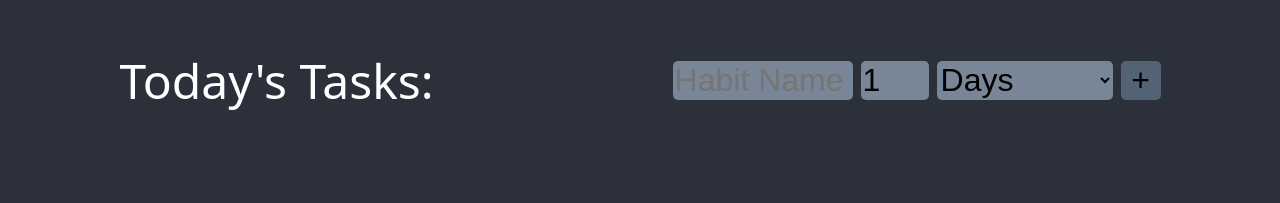
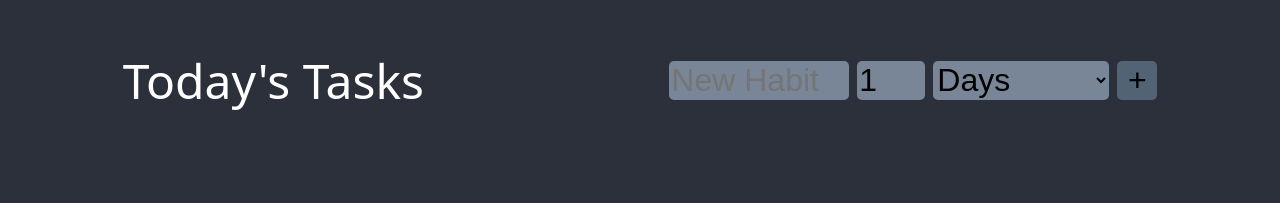
Before and after one commit to ItsGoldMonke/Habby, a Vue app in the folder client/: page / in a window 1280 px wide. Shown: the top 203 px of the page. Built offline with nearby package versions, Linux system fonts and the light colour scheme.

Commit message:
feat: make top bar into its own component and create function to manage habits

```diff
--- a/client/src/App.vue
+++ b/client/src/App.vue
@@ -1,7 +1,9 @@
 <script setup lang="ts">
 import TodayView from "./components/TodayView.vue";
+import TopBar from "./components/TopBar.vue";
 </script>
 
 <template>
+  <TopBar/>
   <TodayView/>
 </template>
--- a/client/src/components/TodayView.vue
+++ b/client/src/components/TodayView.vue
@@ -1,27 +1,10 @@
 <script setup lang="ts">
-import type { Habit } from "../types/habit.ts";
 import HabitCard from "./HabitCard.vue";
-import {onMounted, onUnmounted, ref, watch} from "vue";
-
+import {onMounted, onUnmounted} from "vue";
+import {habits, removeHabit} from "../utils/useHabits.ts";
 
 const STORAGE_KEY = "habits";
 let coolDownTimer: ReturnType<typeof setInterval>;
-type IntervalUnit = "minutes" | "hours" | "days";
-const newHabitName = ref("");
-const intervalValue = ref(1);
-const intervalUnit = ref<IntervalUnit>("days");
-
-
-function loadHabits(): Habit[] {
-  try {
-    const habits = localStorage.getItem(STORAGE_KEY);
-    return habits ? JSON.parse(habits) as Habit[] : [];
-  } catch {
-    return [];
-  }
-}
-
-const habits = ref<Habit[]>(loadHabits());
 
 onMounted(() => {
   coolDownTimer = setInterval(() => {
@@ -37,33 +20,11 @@ onMounted(() => {
       }
     }
   }, 1000)
-});
+}); // TODO: Implement streak resetting & improve daily streaks
 
 onUnmounted(() => {
   clearInterval(coolDownTimer);
 });
-
-
-watch(habits, (newHabits) => {
-  localStorage.setItem(STORAGE_KEY, JSON.stringify(newHabits));
-}, {deep: true});
-
-function addHabit(name: string, intervalMinutes: number) {
-  const habit: Habit = {
-    id: crypto?.randomUUID?.() ?? `${Date.now()}-${Math.random().toString(16).slice(2)}`,
-    name,
-    label: `Every ${intervalValue.value} ${intervalUnit.value}`,
-    intervalMinutes, // needs to be implemented in the form later
-    currentStreak: 0,
-    completedToday: false,
-    lastCompleted: null
-  }
-  habits.value.push(habit)
-}
-
-function removeHabit(id: string) {
-  habits.value = habits.value.filter(habit => habit.id !== id); // removes habit corresponding to id
-}
 
 function toggleHabit(id: string) {
   const habit = habits.value.find((habit) => habit.id === id); // finds the habit corresponding to the id in the list
@@ -82,56 +43,13 @@ function toggleHabit(id: string) {
   habit.lastCompleted = now;
 }
 
-function handleSubmit() {
-  const name = newHabitName.value;
-  if (!name || intervalValue.value < 1) return;
 
-  const multipliers = {
-    minutes: 1,
-    hours: 60,
-    days: 1440,
-  };
-
-  const intervalMinutes = intervalValue.value * multipliers[intervalUnit.value];
-
-  addHabit(name, intervalMinutes);
-}
 
 
 </script>
 
 <template>
   <section>
-    <div class="top-bar">
-
-      <h1>Today's Tasks:</h1>
-      <form @submit.prevent="handleSubmit">
-        <input
-            v-model="newHabitName"
-            name="habitName"
-            placeholder="Habit Name"
-            required
-            maxlength="20"
-            autocomplete="off"
-        />
-        <input
-            v-model.number="intervalValue"
-            type="number"
-            name="intervalMinutes"
-            min="1"
-            max="365"
-            required
-        />
-        <select v-model="intervalUnit">
-          <option value="minutes">Minutes</option>
-          <option value="hours">Hours</option>
-          <option value="days">Days</option>
-        </select>
-        <button type="submit">+</button>
-      </form>
-
-    </div>
-
     <div class="habit-grid">
       <HabitCard @toggle="toggleHabit" @remove="removeHabit" v-for="habit in habits" :key="habit.id" :habit="habit"/>
     </div>
@@ -139,70 +57,6 @@ function handleSubmit() {
 </template>
 
 <style scoped>
-
-
-.top-bar {
-  display: flex;
-  align-items: center;
-  flex-direction: row;
-  justify-content: space-around;
-  gap: 1rem;
-}
-
-form {
-  display: flex;
-  gap: 0.5rem;
-}
-
-@media (max-width: 600px) {
-  form {
-    flex-direction: column;
-    align-items: end;
-  }
-}
-
-.top-bar input {
-  font-size: 2rem;
-  background: #788697;
-  border: none;
-  outline: none;
-  align-content: center;
-  width: 11rem;
-  border-radius: 5px;
-}
-
-.top-bar input[type='number'] {
-  width: 4rem;
-}
-
-.top-bar select {
-  font-size: 2rem;
-  background: #788697;
-  border: none;
-  outline: none;
-  align-content: center;
-  width: 11rem;
-  border-radius: 5px;
-}
-
-.top-bar [type='submit'] {
-  width: 2.5rem;
-  background: #526375;
-  font-size: 2rem;
-  outline: none;
-  border-radius: 5px;
-}
-
-h1 {
-  font-size: 3rem;
-  text-align: center;
-}
-button {
-  font-size: 2rem;
-  text-align: center;  border: none;
-  outline: none;
-
-}
 .habit-grid{
   display: flex;
   flex-wrap: wrap;
--- /dev/null
+++ b/client/src/components/TopBar.vue
@@ -0,0 +1,123 @@
+<script setup lang="ts">
+import {ref} from "vue";
+
+import type { IntervalUnit } from "../types/habit.ts";
+
+const newHabitName = ref("");
+const intervalValue = ref(1);
+const intervalUnit = ref<IntervalUnit>("days");
+import {addHabit} from "../utils/useHabits.ts";
+
+function handleSubmit() {
+  const name = newHabitName.value;
+  if (!name || intervalValue.value < 1) return;
+
+  const multipliers = {
+    minutes: 1,
+    hours: 60,
+    days: 1440,
+  };
+
+  const intervalMinutes = intervalValue.value * multipliers[intervalUnit.value];
+
+  addHabit(name, intervalMinutes, intervalValue.value, intervalUnit.value);
+}
+
+</script>
+
+<template>
+<nav class="top-bar">
+  <h1>Today's Tasks</h1>
+  <form @submit.prevent="handleSubmit">
+    <input
+        v-model="newHabitName"
+        type="text"
+        name="newHabitName"
+        placeholder="New Habit"
+        maxlength="20"
+        autocomplete="off"
+        required
+    />
+    <input
+        v-model.number="intervalValue"
+        type="number"
+        name="intervalMinutes"
+        min="1"
+        max="365"
+        autocomplete="off"
+        required
+    />
+    <select v-model="intervalUnit">
+      <option value="minutes">Minutes</option>
+      <option value="hours">Hours</option>
+      <option value="days">Days</option>
+    </select>
+    <button type='submit'>+</button>
+  </form>
+</nav>
+</template>
+
+<style scoped>
+.top-bar {
+  display: flex;
+  align-items: center;
+  flex-direction: row;
+  justify-content: space-around;
+  gap: 1rem;
+}
+
+form {
+  display: flex;
+  gap: 0.5rem;
+}
+
+@media (max-width: 600px) {
+  form {
+    flex-direction: column;
+    align-items: end;
+  }
+}
+
+.top-bar input {
+  font-size: 2rem;
+  background: #788697;
+  border: none;
+  outline: none;
+  align-content: center;
+  width: 11rem;
+  border-radius: 5px;
+}
+
+.top-bar input[type='number'] {
+  width: 4rem;
+}
+
+.top-bar select {
+  font-size: 2rem;
+  background: #788697;
+  border: none;
+  outline: none;
+  align-content: center;
+  width: 11rem;
+  border-radius: 5px;
+}
+
+.top-bar [type='submit'] {
+  width: 2.5rem;
+  background: #526375;
+  font-size: 2rem;
+  outline: none;
+  border-radius: 5px;
+}
+
+h1 {
+  font-size: 3rem;
+  text-align: center;
+}
+button {
+  font-size: 2rem;
+  text-align: center;  border: none;
+  outline: none;
+
+}
+</style>
--- a/client/src/types/habit.ts
+++ b/client/src/types/habit.ts
@@ -7,3 +7,5 @@ export interface Habit {
     completedToday: boolean;
     lastCompleted: number | null;
 }
+
+export type IntervalUnit = "minutes" | "hours" | "days";
--- /dev/null
+++ b/client/src/utils/useHabits.ts
@@ -0,0 +1,44 @@
+import {ref, watch} from "vue";
+import type {Habit, IntervalUnit} from "../types/habit.ts";
+
+
+const STORAGE_KEY = "habits";
+
+
+function loadHabits(): Habit[] {
+    try {
+        const habits = localStorage.getItem(STORAGE_KEY);
+        return habits ? JSON.parse(habits) as Habit[] : [];
+    } catch {
+        return [];
+    }
+}
+
+export const habits = ref<Habit[]>(loadHabits());
+
+watch(habits, (newHabits) => {
+    localStorage.setItem(STORAGE_KEY, JSON.stringify(newHabits));
+}, {deep: true});
+
+export function addHabit(
+    name: string,
+    intervalMinutes: number,
+    intervalValue: number,
+    intervalUnit: IntervalUnit) {
+    const habit: Habit = {
+        id: crypto?.randomUUID?.() ?? `${Date.now()}-${Math.random().toString(16).slice(2)}`,
+        name,
+        label: `Every ${intervalValue} ${intervalUnit}`,
+        intervalMinutes, // needs to be implemented in the form later
+        currentStreak: 0,
+        completedToday: false,
+        lastCompleted: null
+    }
+
+    habits.value.push(habit)
+}
+
+
+export function removeHabit(id: string) {
+    habits.value = habits.value.filter(habit => habit.id !== id); // removes habit corresponding to id
+}
```
